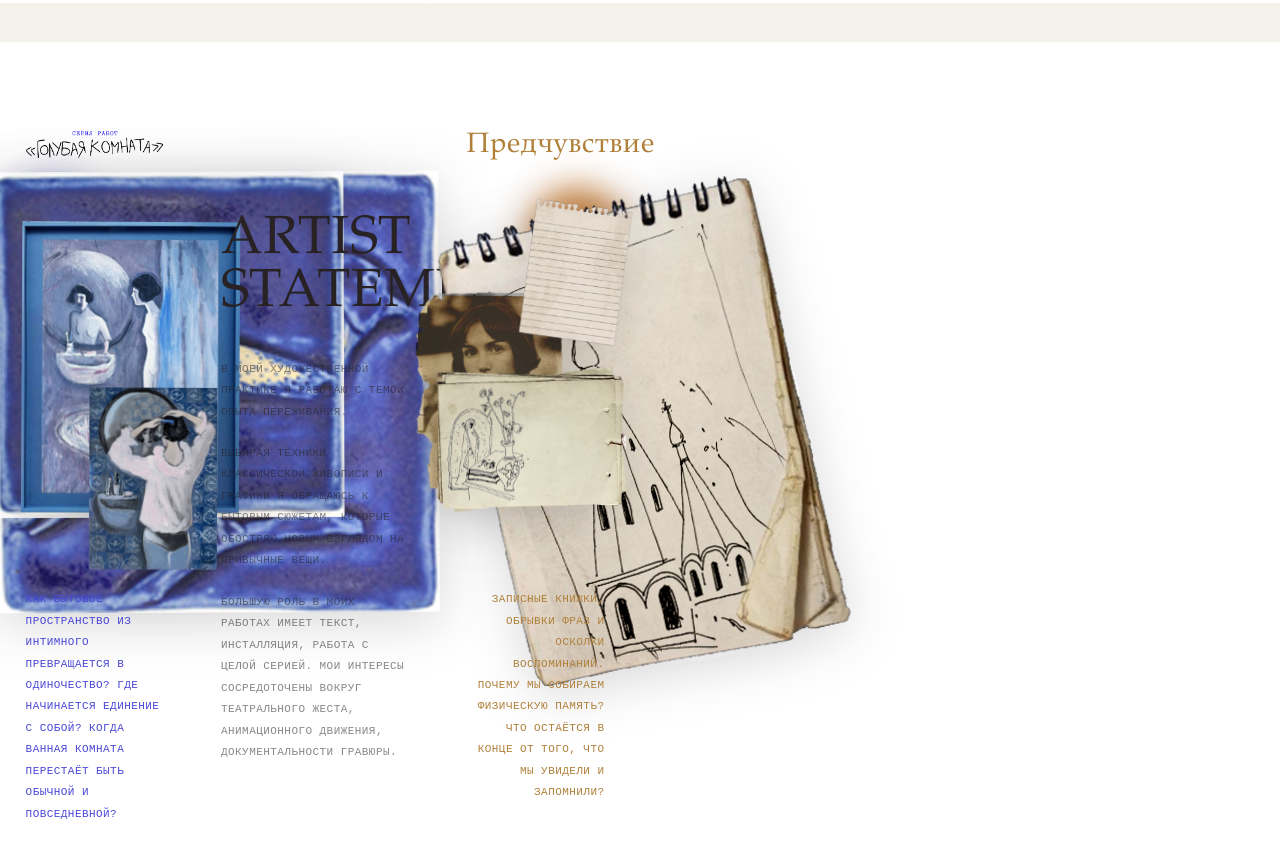
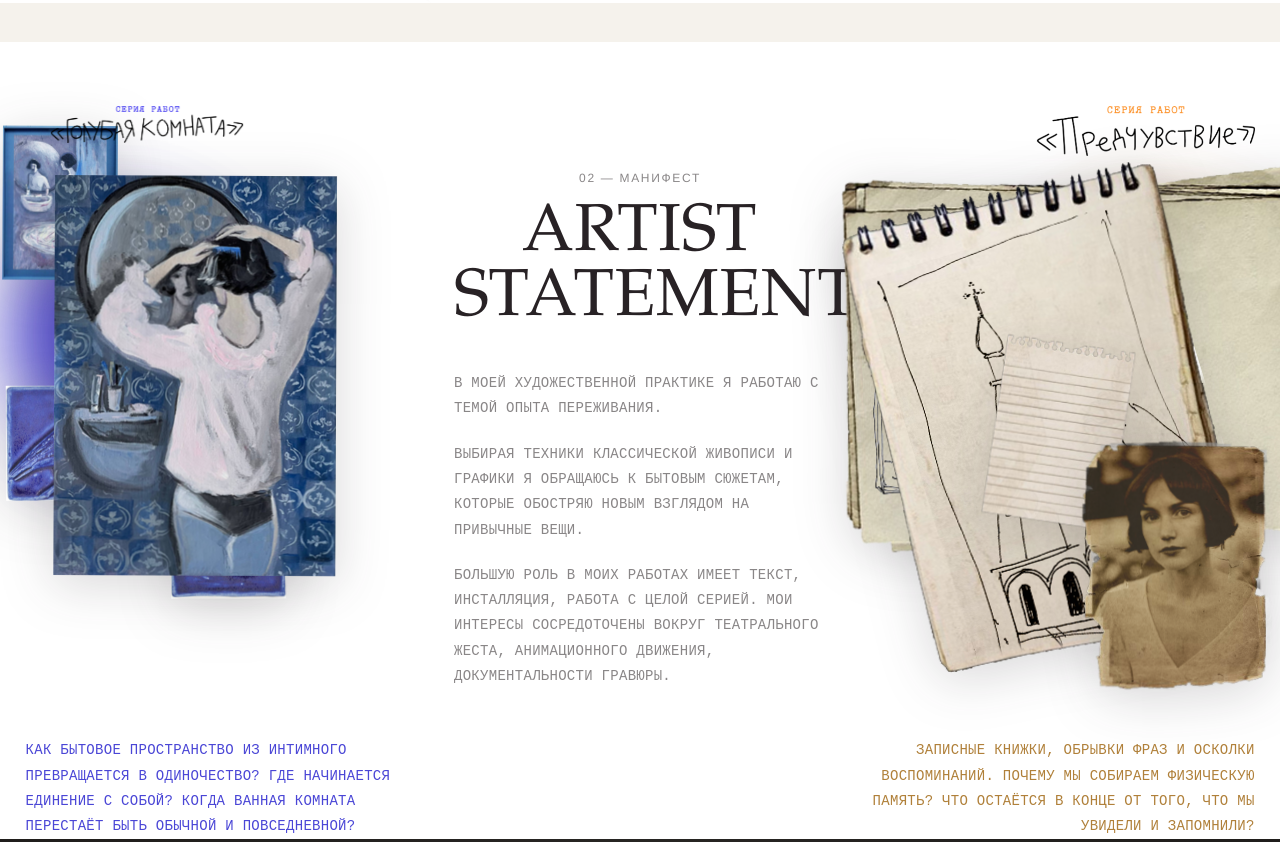
Before and after one commit to 5he1n/ma-cher-victoria, a plain HTML site: page index.html in a window 1280 px wide. Shown: the part 1440-2282 px from the top of the page. Drawn offline with Linux system fonts and the light colour scheme; a web font is replaced by a local one.

Commit message:
манифест: стопки работ, шрифты Book Antiqua и TT2020

```diff
--- a/css/about.css
+++ b/css/about.css
@@ -212,3 +212,111 @@
   z-index: 3;
   pointer-events: none;
 }
+.series.is-left img.series-heading { padding-left: clamp(30px, 4vw, 70px); }
+.series-stage { height: 34vw !important; max-height: 620px !important; }
+.series-piece { max-width: none !important; }
+.series.is-left .series-piece:nth-of-type(1) { width: 13vw !important; }
+.series.is-left .series-piece:nth-of-type(2) { width: 11vw !important; }
+.series.is-left .series-piece:nth-of-type(3) { width: 17vw !important; }
+.series.is-left .series-piece:nth-of-type(4) { width: 10vw !important; }
+.series.is-right .series-piece:nth-of-type(1) { width: 10vw !important; }
+.series.is-right .series-piece:nth-of-type(2) { width: 9vw !important; }
+.series.is-right .series-piece:nth-of-type(3) { width: 12vw !important; }
+.series.is-right .series-piece:nth-of-type(4) { width: 15vw !important; }
+
+/* ==========================================================================
+   МАНИФЕСТ — плотная стопка по эскизу
+   ========================================================================== */
+
+.manifesto {
+  position: relative;
+  left: 50%;
+  margin-left: -50vw;
+  width: 100vw;
+  max-width: 100vw;
+  padding: clamp(40px, 5vw, 70px) 0 0;
+  overflow: hidden;
+}
+
+.manifesto-grid {
+  display: grid;
+  grid-template-columns: 34vw 32vw 34vw;
+  align-items: start;
+  gap: 0;
+  width: 100vw;
+  max-width: none;
+  margin: 0;
+  padding: 0;
+}
+
+/* Сцена высокая — стопка занимает колонку целиком */
+.series-stage {
+  position: relative;
+  width: 100%;
+  height: 46vw;
+  max-height: 820px;
+}
+
+.series-piece { position: absolute; max-width: none; height: auto; }
+
+/* Перебиваем прежние правила с nth-of-type */
+/* Пропорции: главная крупная, фон умеренный */
+.series.is-left .series-piece.p3 { left: -4%; top: 30%; width: 16vw; z-index: 1; }
+.series.is-left .series-piece.p4 { left: 32%; top: 64%; width: 9vw;  z-index: 2; }
+.series.is-left .series-piece.p1 { left: 2%;  top: 4%;  width: 13vw; z-index: 3; }
+.series.is-left .series-piece.p2 { left: 6%;  top: 12%; width: 22vw; z-index: 5; }
+
+.series.is-right .series-piece.p4 { right: -8%; top: 6%;  width: 24vw; z-index: 1; }
+.series.is-right .series-piece.p3 { right: 8%;  top: 2%;  width: 19vw; z-index: 2; }
+.series.is-right .series-piece.p2 { right: 20%; top: 34%; width: 14vw; z-index: 3; }
+.series.is-right .series-piece.p1 { right: 26%; top: 18%; width: 13vw; z-index: 5; }
+/* Заголовки */
+img.series-heading {
+  display: block;
+  width: clamp(220px, 21vw, 420px);
+  height: auto;
+  margin-bottom: 10px;
+  padding: 0 clamp(12px, 2vw, 36px);
+}
+
+.series.is-right img.series-heading { margin-left: auto; }
+
+/* --- ТЕКСТ --- */
+.manifesto-text p,
+.series-question {
+  font-size: clamp(14px, 1.05vw, 17px);
+  line-height: 1.8;
+  letter-spacing: 0.02em;
+}
+
+.manifesto-text { max-width: none; }
+.manifesto-center { padding: clamp(30px, 5vw, 90px) clamp(12px, 1.5vw, 28px) 0; }
+.manifesto-title { font-size: clamp(38px, 5.2vw, 92px); }
+
+.series-question { padding: 0 clamp(12px, 2vw, 36px); margin-top: 18px; }
+
+@media (max-width: 1100px) {
+  .manifesto-grid { grid-template-columns: 1fr; gap: 56px; padding: 0 var(--pad-x); }
+  .series-stage { height: 105vw; max-height: 600px; }
+  .series-piece { width: auto; max-width: 52%; }
+}
+
+/* ==========================================================================
+   МАНИФЕСТ — финальная раскладка, перебивает всё предыдущее
+   ========================================================================== */
+.manifesto .series.is-left .series-piece.p1,
+.manifesto .series.is-left .series-piece.p3,
+.manifesto .series.is-left .series-piece.p4 {
+  width: 9vw !important;
+}
+
+.manifesto .series.is-left .series-piece.p1 { left: 0    !important; top: 4%  !important; z-index: 3 !important; }
+.manifesto .series.is-left .series-piece.p3 { left: 2%   !important; top: 46% !important; z-index: 1 !important; }
+.manifesto .series.is-left .series-piece.p4 { left: 40%  !important; top: 62% !important; z-index: 2 !important; }
+
+.manifesto .series.is-left .series-piece.p2 {
+  left: 12% !important; top: 12% !important;
+  width: 22vw !important; z-index: 5 !important;
+}
+
+.manifesto .series-stage { height: 48vw !important; max-height: 780px !important; }
--- a/css/manifesto.css
+++ b/css/manifesto.css
@@ -236,3 +236,21 @@
   .series.is-left .series-piece:nth-of-type(4),
   .series.is-right .series-piece:nth-of-type(4) { max-width: 40%; }
 }
+/* Жёсткое ограничение: размеры от ширины окна */
+.series-stage { position: relative; width: 100%; height: 34vw; max-height: 620px; }
+.series-piece { position: absolute; max-width: none; height: auto; }
+
+.series.is-left .series-piece:nth-of-type(1) { left: -6%; top: 0;   width: 13vw; z-index: 3; }
+.series.is-left .series-piece:nth-of-type(2) { left: 34%; top: -2%; width: 11vw; z-index: 2; }
+.series.is-left .series-piece:nth-of-type(3) { left: 10%; top: 22%; width: 17vw; z-index: 4; }
+.series.is-left .series-piece:nth-of-type(4) { left: 46%; top: 60%; width: 10vw; z-index: 5; }
+
+.series.is-right .series-piece:nth-of-type(1) { right: 12%; top: 2%;  width: 10vw; z-index: 4; }
+.series.is-right .series-piece:nth-of-type(2) { right: -4%; top: 16%; width: 9vw;  z-index: 3; }
+.series.is-right .series-piece:nth-of-type(3) { right: 34%; top: 38%; width: 12vw; z-index: 2; }
+.series.is-right .series-piece:nth-of-type(4) { right: 2%;  top: 55%; width: 15vw; z-index: 5; }
+
+@media (max-width: 1100px) {
+  .series-stage { height: 92vw; max-height: 560px; }
+  .series-piece { width: auto; max-width: 44%; }
+}
--- a/index.html
+++ b/index.html
@@ -5,12 +5,12 @@
     <meta name="viewport" content="width=device-width, initial-scale=1, viewport-fit=cover">
     <title>Ma chere Victoria</title>
     <meta name="description" content="Виктория — художница. Манифест, серия работ и лавка: оригиналы и печатные тиражи.">
-    <link rel="stylesheet" href="css/type.css?v=17">
-    <link rel="stylesheet" href="css/style.css?v=17">
-    <link rel="stylesheet" href="css/motion.css?v=17">
-    <link rel="stylesheet" href="css/shop.css?v=17">
-    <link rel="stylesheet" href="css/manifesto.css?v=17">
-    <link rel="stylesheet" href="css/about.css?v=17">
+    <link rel="stylesheet" href="css/type.css?v=33">
+    <link rel="stylesheet" href="css/style.css?v=33">
+    <link rel="stylesheet" href="css/motion.css?v=33">
+    <link rel="stylesheet" href="css/shop.css?v=33">
+    <link rel="stylesheet" href="css/manifesto.css?v=33">
+    <link rel="stylesheet" href="css/about.css?v=33">
     <link rel="preconnect" href="https://fonts.googleapis.com">
     <link rel="preconnect" href="https://fonts.gstatic.com" crossorigin>
     <link href="https://fonts.googleapis.com/css2?family=Caveat:wght@600&display=swap" rel="stylesheet">
@@ -18,7 +18,7 @@
     <link rel="preload" href="fonts/cd-masvol-thin.otf" as="font" type="font/otf" crossorigin>
     <script src="js/gallery.js" defer></scr>
     <script src="js/script.js" defer></script>
-    <script src="js/motion.js?v=17" defer></script>
+    <script src="js/motion.js?v=33" defer></script>
     <link rel="icon" href="media/favicon.png" type="image/png">
 </head>
 <body>
@@ -73,7 +73,6 @@
 
                 <div class="about-note-layout">
                     <div class="about-portrait is-left" data-reveal="left" data-delay="200">
-                        <img src="media/portrait-left.jpg" alt="" loading="lazy">
                     </div>
 
                     <div class="note" data-reveal="up" data-delay="350">
@@ -83,7 +82,6 @@
                     </div>
 
                     <div class="about-portrait is-right" data-reveal="right" data-delay="200">
-                        <img src="media/portrait-right.jpg" alt="" loading="lazy">
                     </div>
                 </div>
             </div>
@@ -100,10 +98,10 @@
                         <img class="series-circle" src="media/blue_circle.png" alt="">
                         <img class="series-heading" src="media/blue_room_heading_rus.png" alt="Blue Room">
 
-                        <img class="series-piece" src="media/blue_room_piece_1.png" alt="" loading="lazy">
-                        <img class="series-piece" src="media/blue_room_piece_2.png" alt="" loading="lazy">
-                        <img class="series-piece" src="media/blue_room_piece_3.png" alt="" loading="lazy">
-                        <img class="series-piece" src="media/blue_room_piece_4.png" alt="" loading="lazy">
+                        <img class="series-piece p1" src="media/blue_room_piece_1.png" alt="" loading="lazy">
+                        <img class="series-piece p2" src="media/blue_room_piece_2.png" alt="" loading="lazy">
+                        <img class="series-piece p3" src="media/blue_room_piece_3.png" alt="" loading="lazy">
+                        <img class="series-piece p4" src="media/blue_room_piece_4.png" alt="" loading="lazy">
                     </div>
 
                     <p class="series-question">
@@ -139,7 +137,7 @@
                 <div class="series is-right" data-reveal="right" data-delay="150">
                     <div class="series-stage">
                         <img class="series-circle" src="media/yellow_circle.png" alt="">
-                        <span class="series-heading">Предчувствие</span>
+                        <img class="series-heading" src="media/yellow_heading_rus.png" alt="Предчувствие">
                         <img class="series-piece" src="media/yellow_piece_1.png" alt="" loading="lazy">
                         <img class="series-piece" src="media/yellow_piece_2.png" alt="" loading="lazy">
                         <img class="series-piece" src="media/yellow_piece_3.png" alt="" loading="lazy">
```
Also changed, not shown: media/favicon.png (added).
